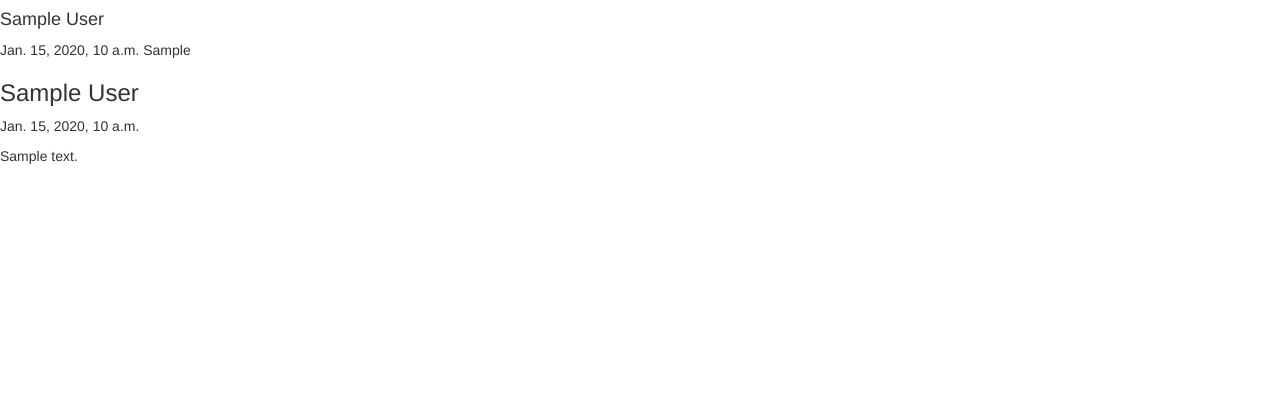
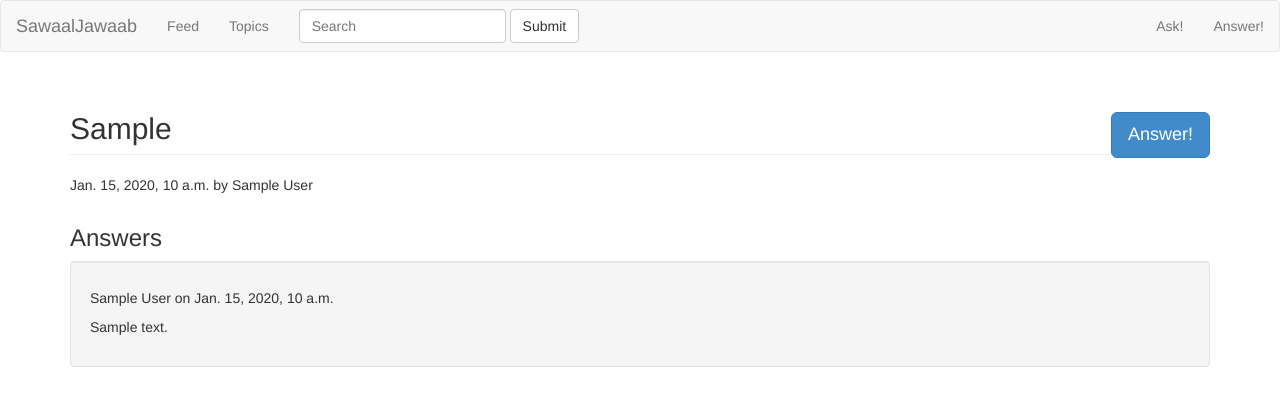
Before and after one commit to rohitvarkey/SawaalJawaab, a Django app: page /qna/questions/1/ in a window 1280 px wide. Shown: the top 406 px of the page. Run offline with Django 3.2, Linux system fonts and the light colour scheme; tables that the repository leaves empty hold one stand-in row (values such as "Sample post"); some libraries are stand-ins or nearby versions.

Commit message:
Added base style. And question template.

```diff
--- /dev/null
+++ b/QnA/static/css/base.css
@@ -0,0 +1,3 @@
+body{
+
+}
--- /dev/null
+++ b/QnA/static/css/question.css
@@ -0,0 +1,5 @@
+
+question-meta {
+    margin-bottom: 20px;
+    color: #999;
+}
--- a/QnA/templates/question.html
+++ b/QnA/templates/question.html
@@ -4,14 +4,53 @@
 <head>
     <meta charset="UTF-8">
     <link href="{% static 'css/bootstrap.css' %}" rel="stylesheet">
+    <link href="{% static 'css/base.css' %}" rel="stylesheet">
+    <link href="{% static 'css/question.css' %}" rel="stylesheet">
+    <meta charset="UTF-8">
     <title>Sawaal Jawaab - A place for all your questions</title>
 </head>
 <body>
-    <h4>{{question.author}}</h4>
-    <p>{{question.time}} {{question.explanation}}</p>
+<nav class="navbar navbar-default" role="navigation" id="navbar">
+    <div class="navbar-header">
+      <button type="button" class="navbar-toggle collapsed" data-toggle="collapse" data-target="#bs-example-navbar-collapse-1">
+        <span class="sr-only">Toggle navigation</span>
+        <span class="icon-bar"></span>
+        <span class="icon-bar"></span>
+        <span class="icon-bar"></span>
+      </button>
+      <a class="navbar-brand" href="#">SawaalJawaab</a>
+     </div>
+     <div class="collapse navbar-collapse" id="bs-example-navbar-collapse-1">
+        <ul class="nav navbar-nav">
+            <li ><a href="/QnA/feed">Feed</a></li>
+            <li><a href="/Qna/allTopics">Topics</a></li>
+        </ul>
+        <form class="navbar-form navbar-left" role="search">
+            <div class="form-group">
+              <input type="text" class="form-control" placeholder="Search">
+            </div>
+            <button type="submit" class="btn btn-default">Submit</button>
+          </form>
+          <ul class="nav navbar-nav navbar-right">
+            <li><a href="/QnA/addQuestion">Ask!</a></li>
+            <li><a href="/Qna/feed">Answer!</a></li>
+          <ul>
+        </div>
+    </div>
+</nav>
+<html lang="en">
+<body>
+    <div class="container">
+        <h2 class="page-header">{{question.explanation}}<button class="btn btn-primary btn-lg" style="float:right">Answer!</button></h2>
+    <p class="question-meta">{{question.time}} by {{question.author}}</p>
+    </div>
+    <div class="container">
+    <h3>Answers</h3>
     {% for answer in answers %}
-    <h3>{{ answer.author }}</h3>
-    <p>{{answer.timeofpost}}</p>
-    <p>{{answer.body}}</p>
+        <div class="well">
+            <h5>{{ answer.author }} on {{answer.timeofpost}}</h6>
+            <p>{{answer.body}}</p>
+        </div>
     {% endfor %}
+    </div>
 </body>
--- a/QnA/urls.py
+++ b/QnA/urls.py
@@ -5,4 +5,5 @@ urlpatterns = patterns('',
         url(r'questions/(?P<questionId>[^/]+)/$','QnA.views.question_view',name='question_view'),
         url(r'topic/(?P<topicId>[^/]+)/$','QnA.views.topic_view',name='topic_view'),
         url(r'users/(?P<username>[^/]+)/$','QnA.views.user_profile',name='user_profile'),
+        url(r'base/','QnA.views.base_view',name='profile'),
 )
--- a/QnA/views.py
+++ b/QnA/views.py
@@ -28,3 +28,6 @@ def topic_view(request,topicId):
             questions.append(Questions.objects.get(qid=questionTopic.quesid.qid))
     print questions
     return render(request,'topic.html',{'questions':questions,'topic':topic})
+
+def base_view(request):
+    return render(request,'sample.html')
--- a/SawaalJawaab/settings.py
+++ b/SawaalJawaab/settings.py
@@ -85,3 +85,7 @@ USE_TZ = True
 # https://docs.djangoproject.com/en/1.6/howto/static-files/
 
 STATIC_URL = '/static/'
+
+STATICFILES_DIRS = (
+            os.path.join(BASE_DIR, "static"),
+                )
```
Also changed, not shown: QnA/templates/base.html (+30 -0 lines).
